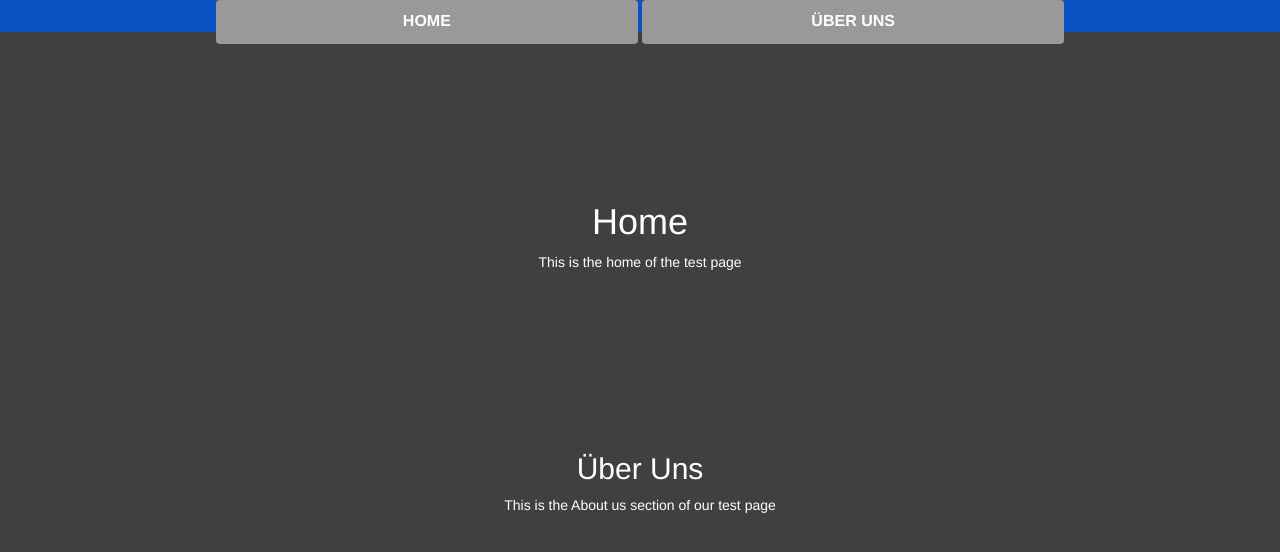
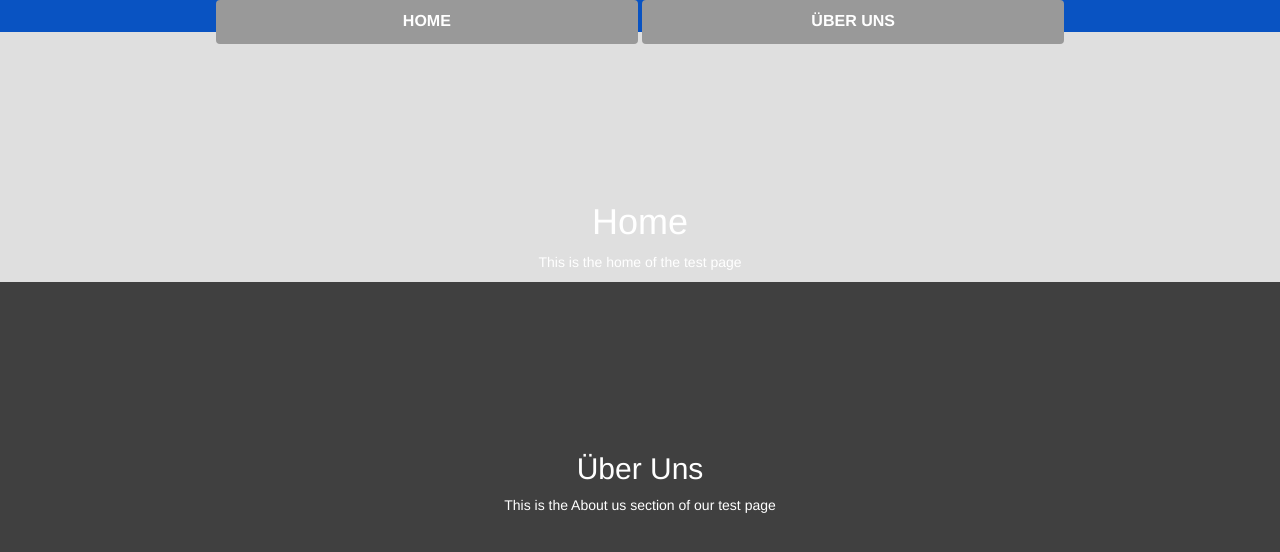
Before and after one commit to Marw3g/Marw3g.github.io, a plain HTML site: page index.html in a window 1280 px wide. Drawn offline with Linux system fonts and the light colour scheme.

Commit message:
Change section height to 100%

```diff
--- a/css/sticky-menu.css
+++ b/css/sticky-menu.css
@@ -48,6 +48,11 @@ html {
     text-align: center;
     background: #0953c2;
 }
+
+section {
+    height: 100%;
+}
+
 /*
 base col:
 #999999
@@ -101,9 +106,8 @@ base col:
     height: 100%;
     padding-top: 150px;
     text-align: center;
-   /* background: rgb(223, 223, 223);*/
+    background: rgb(223, 223, 223);
 
-    background-image: url("assets/pictures/background-3.jpg")
 }
 .about-section {
     height: 100%;
```
